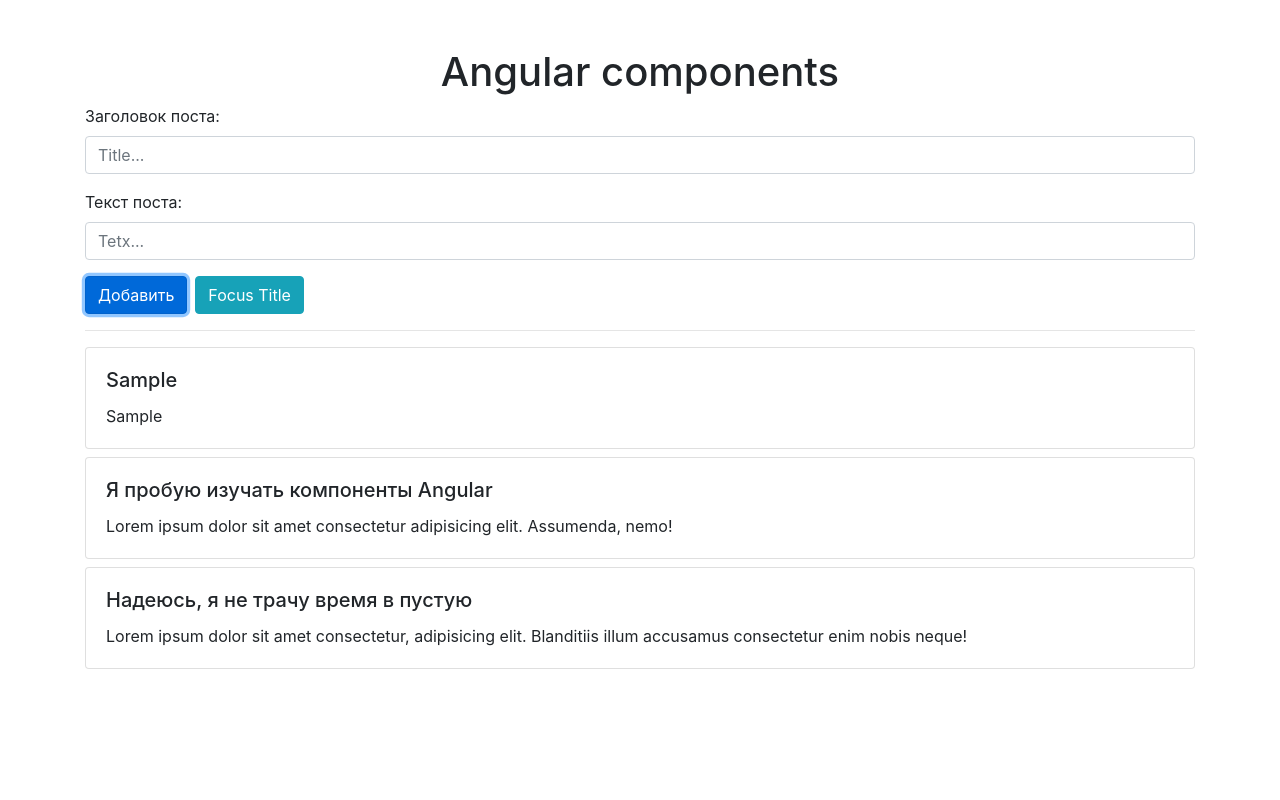
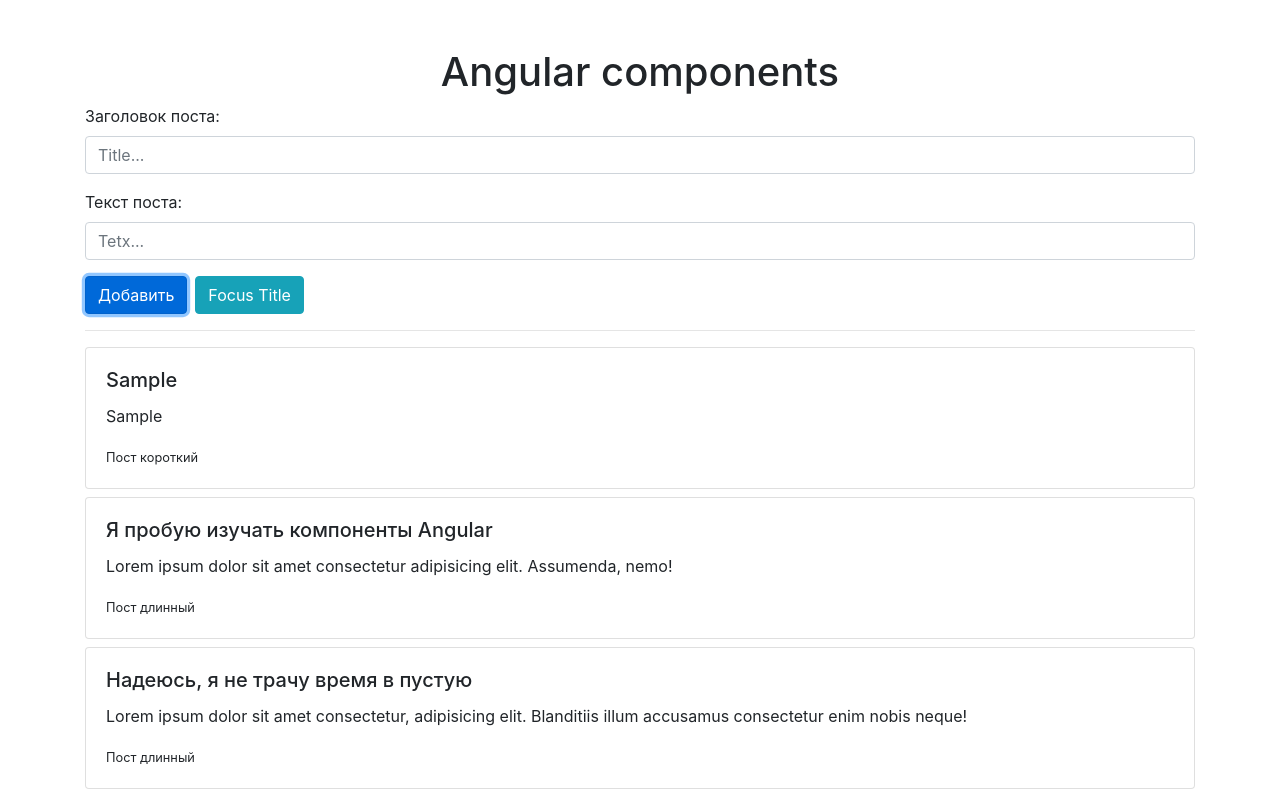
Before and after one commit to DjailinVasu/angular-theory, an Angular app: page / in a window 1280 px wide. Both pictures are taken after typing "Sample", "Sample" into the empty fields and a click on the button "Добавить". Built offline with nearby package versions, Linux system fonts and the light colour scheme.

Commit message:
Доступ до HTML элементов и Передача HTML в компонент

```diff
--- a/src/app/app.component.html
+++ b/src/app/app.component.html
@@ -1,7 +1,13 @@
 <div class="container pt-5">
   <h1 class="text-center">{{ title }}</h1>
-
   <app-post-form (onAdd)="upgatePosts($event)"></app-post-form>
   <hr />
-  <app-post *ngFor="let post of posts" [post]="post"></app-post>
+
+  <app-post *ngFor="let post of posts" [post]="post">
+      <small *ngIf="post.text.length > 10; else short">Пост длинный</small>
+      <ng-template #short>
+          <small>Пост короткий</small>
+      </ng-template>
+  </app-post>
+
 </div>
--- a/src/app/post/post.component.html
+++ b/src/app/post/post.component.html
@@ -4,5 +4,6 @@
     <p class="card-text">
         {{post.text}}
     </p>
+    <ng-content></ng-content>
   </div>
 </div>
```
